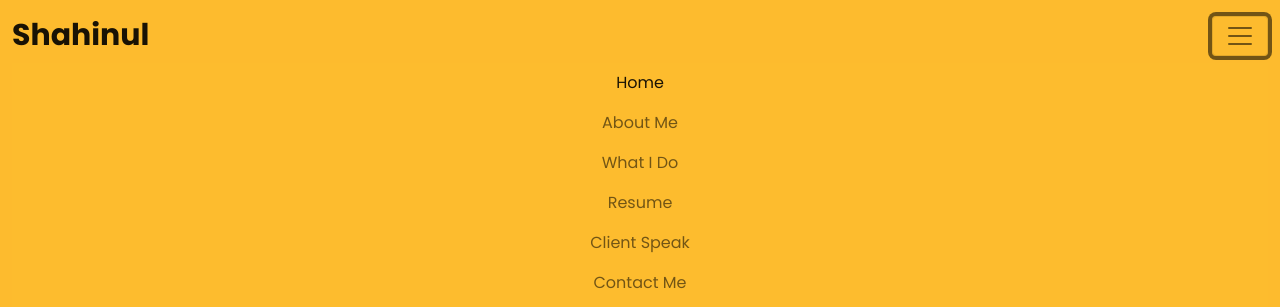
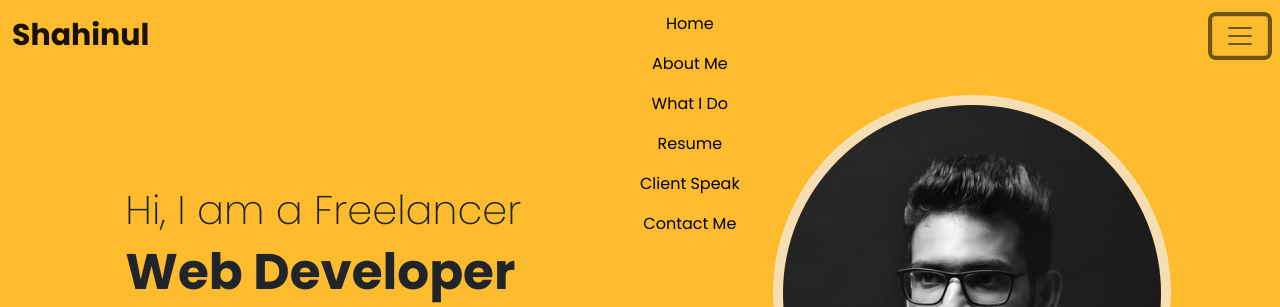
Before and after one commit to Shahinul-Islam/personal-portfolio-practice-2021, a plain HTML site: page index.html in a window 1280 px wide. Both pictures are taken after a click on the button 1240 px from the left and 35 px from the top of the page. Shown: the top 307 px of the page. Drawn offline with nearby package versions, Linux system fonts and the light colour scheme.

Commit message:
nav-item updated

```diff
--- a/style.css
+++ b/style.css
@@ -4,6 +4,22 @@
     font-family: 'Poppins', sans-serif;
     scroll-behavior: smooth;
 }
+
+
+.navbar-collapse{
+    position: absolute;
+    left: 50%;
+    top: 5%;
+}
+
+.nav-link{
+    color: #030000!important;
+}
+.nav-link:hover{
+    color: #ffffff!important;
+    font-weight: 700;
+}
+
 
 .navbar{
     background-color: #fdbb2e;
```
Also changed, not shown: images/illustrator-1.png (added).
